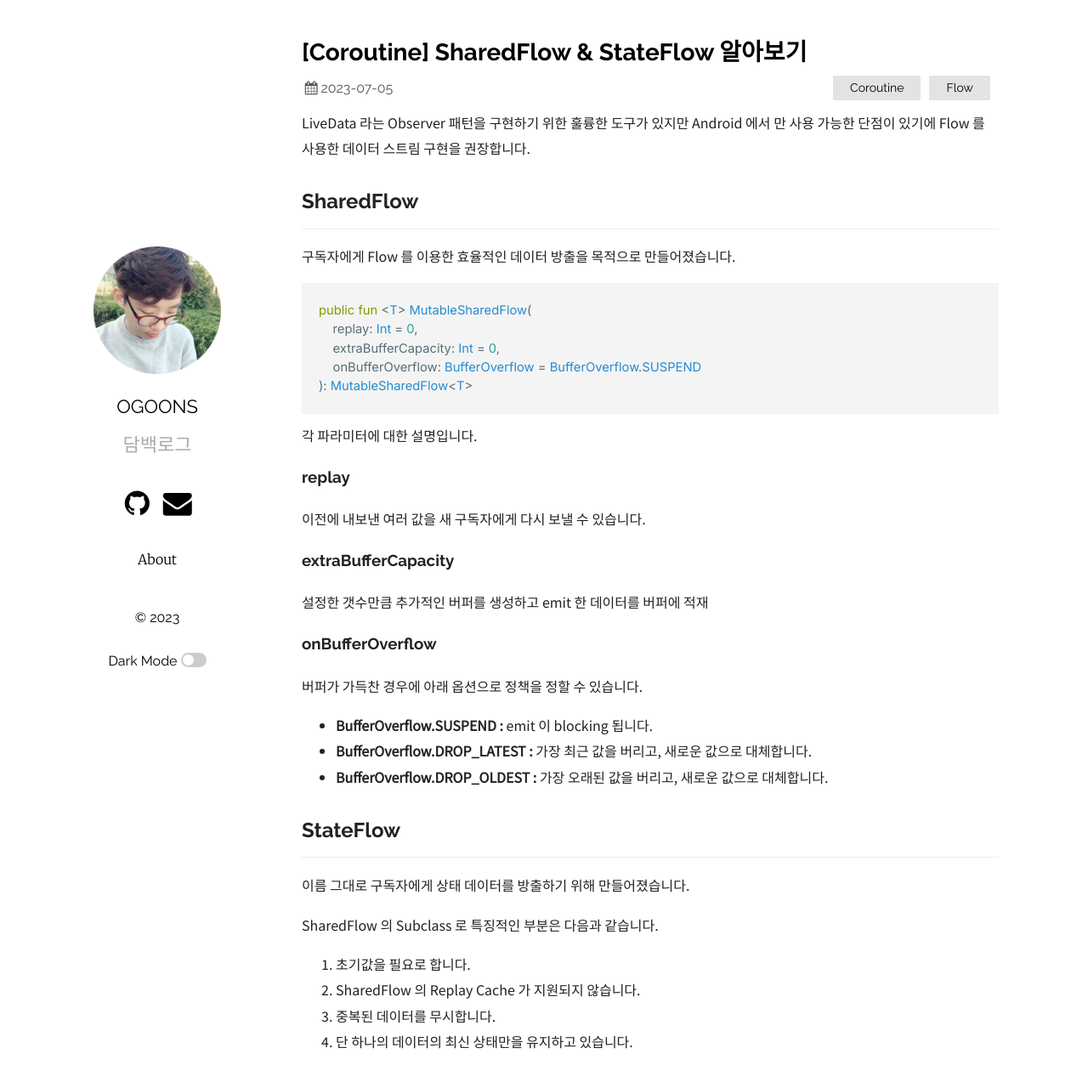
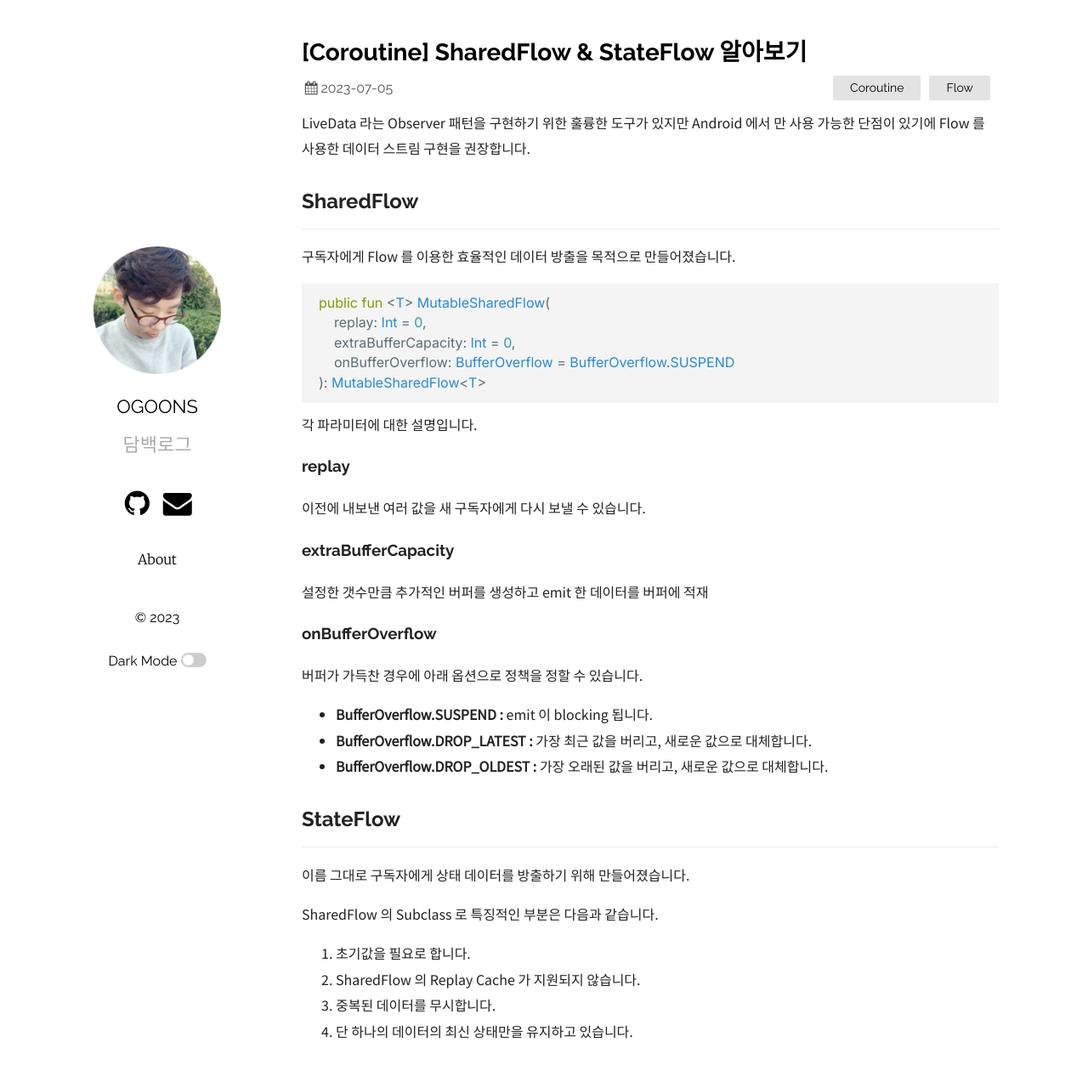
Before and after one commit to ogoons/ogoons.github.io, a Jekyll site: the page built from _posts/2023-07-05-coroutine-sharedflow-stateflow.md, in a window 1280 px wide and 1286 px high. Shown: the top 1273 px of the window at 85% size. Built offline with Jekyll 4.4.1, drawn with Linux system fonts in a browser that asks for light colours; comment, search, counter and statistics services are not loaded.

Commit message:
Update styling in inline code block

```diff
--- a/_sass/plain.scss
+++ b/_sass/plain.scss
@@ -316,10 +316,27 @@
   background-color: #dfe2e5;
 }
 
-code {
+code,
+pre {
   font-family: 'Inter', 'Noto Sans KR', sans-serif;
-  font-size: 92%;
-  border-radius: 1rem;
+}
+
+code { // inline code
+  padding: .2em .4em;
+  background-color: #f4f4f4;
+  border-radius: .2rem;
+}
+
+pre {
+  display: block;
+  overflow: auto;
+  padding: .25rem 0;
+  margin: .2rem 0;
+
+  code {
+    padding: 0;
+    background-color: inherit;
+  }
 }
 
 footer {
```
